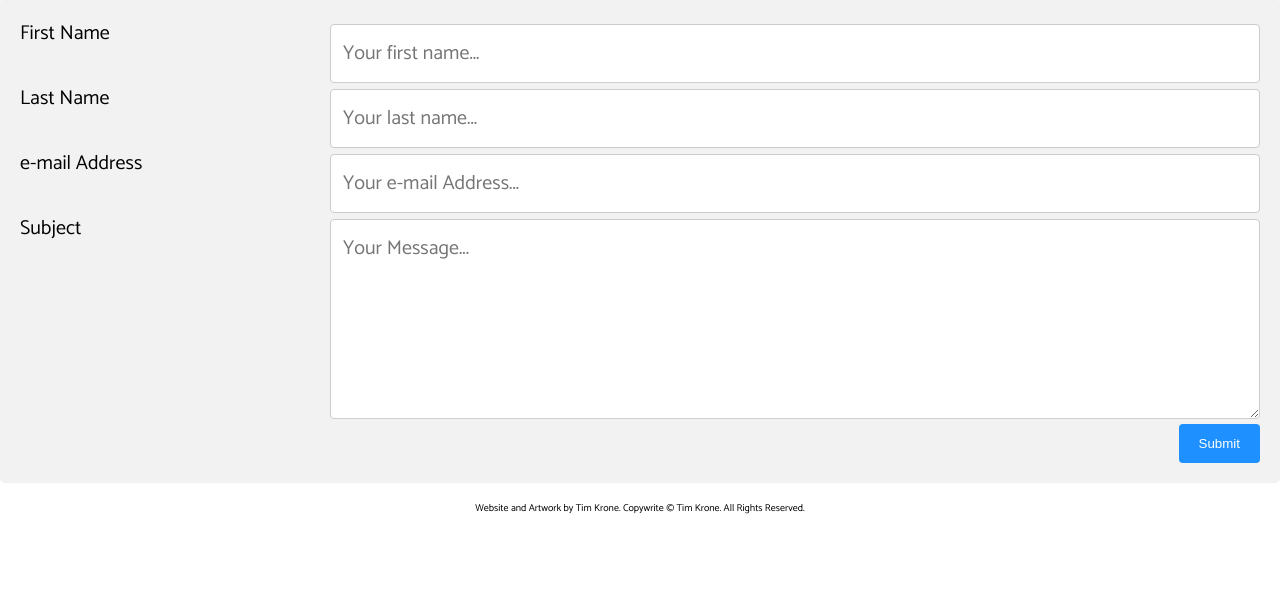
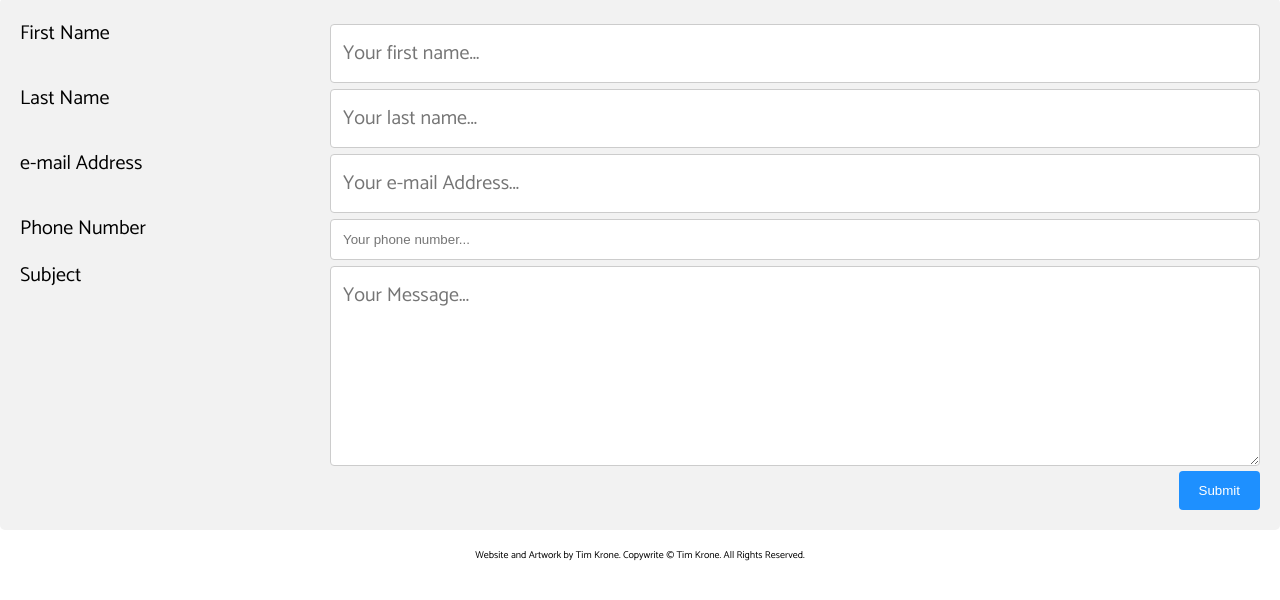
Before and after one commit to TFK808/portfolio, a plain HTML site: page contact.html in a window 1280 px wide. Shown: the part 90-690 px from the top of the page. Drawn offline with nearby package versions, Linux system fonts and the light colour scheme.

Commit message:
Add files via upload

```diff
--- a/contact.html
+++ b/contact.html
@@ -91,6 +91,14 @@
                         </div>
                         <div class="row">
                         <div class="col-25">
+                            <label for="phone">Phone Number</label>
+                        </div>
+                        <div class="col-75">
+                            <input type="text" id="phone01" name="phone" placeholder="Your phone number...">
+                        </div>
+                        </div>
+                        <div class="row">
+                        <div class="col-25">
                             <label for="subject">Subject</label>
                         </div>
                         <div class="col-75">
```
